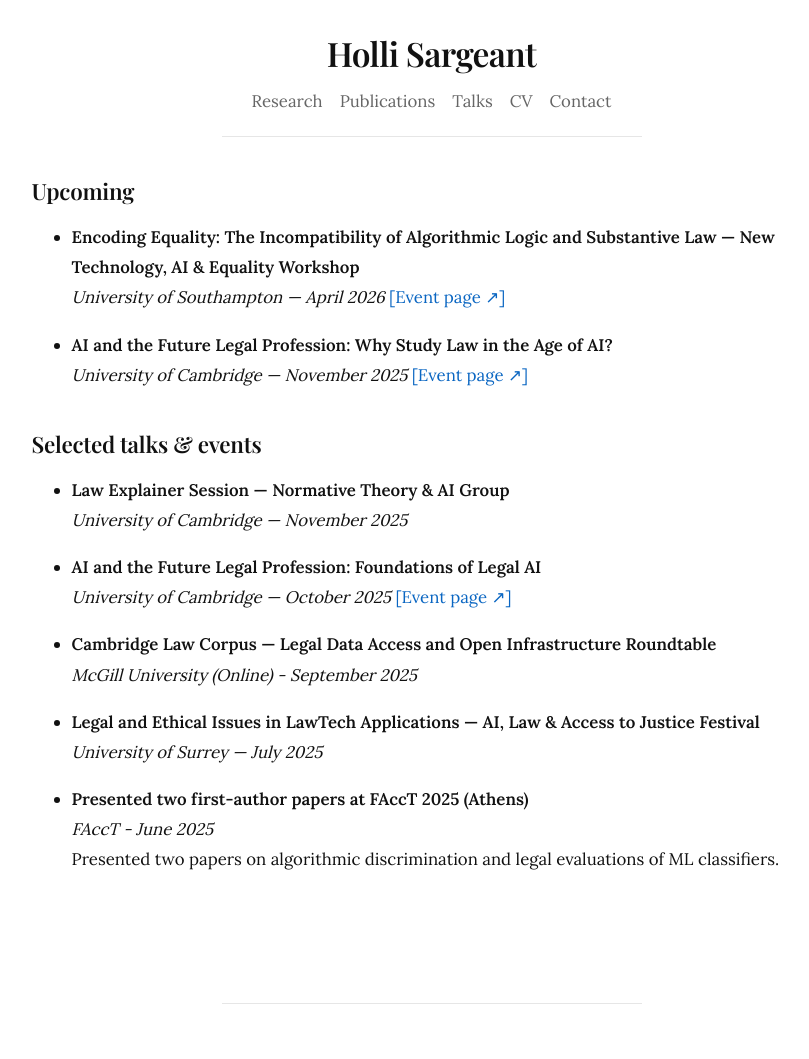
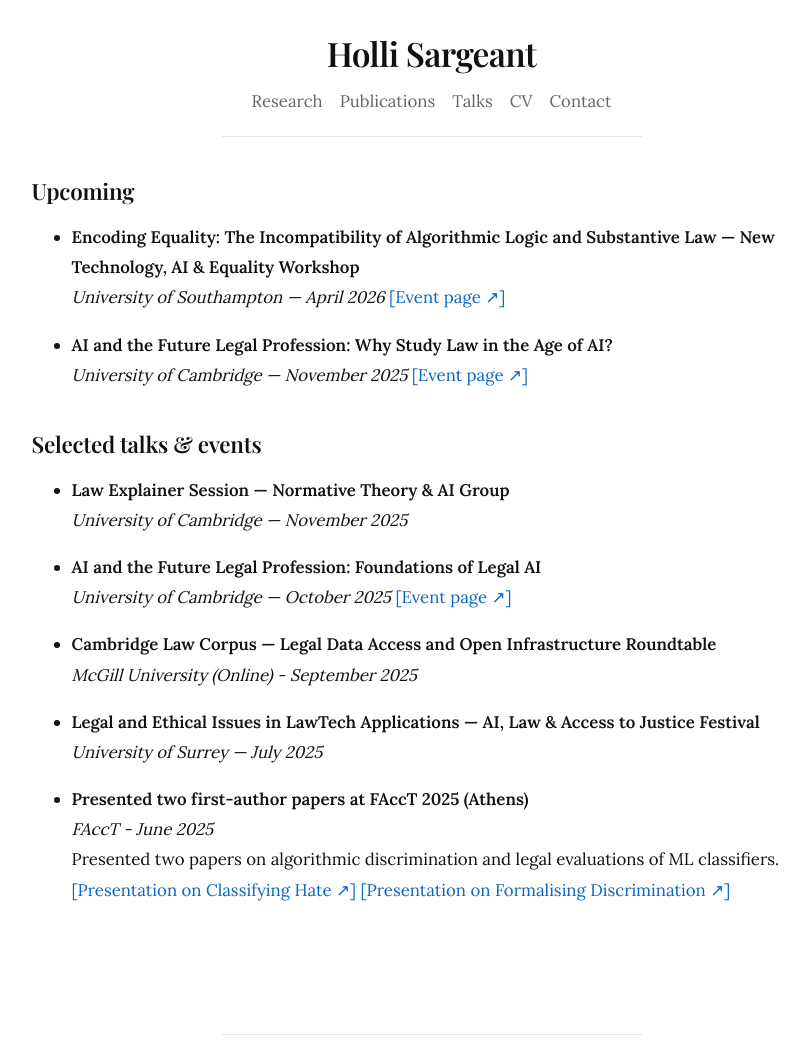
Before and after one commit to hollisargeant/hollisargeant.github.io, a Jekyll site: the page built from talks.md, in a window 1280 px wide. Shown: the whole page, without its empty margins (201-1010 px from the left). Built offline with Jekyll 4.4.1, drawn with Linux system fonts in a browser that asks for light colours; before the commit the page ends 1028 px from its top, so only the background shows below that.

Commit message:
Update talks.md

```diff
--- a/talks.md
+++ b/talks.md
@@ -44,3 +44,4 @@ permalink: /talks/
 - **Presented two first-author papers at FAccT 2025 (Athens)**
   *FAccT - June 2025*
   Presented two papers on algorithmic discrimination and legal evaluations of ML classifiers.
+  [[Presentation on Classifying Hate ↗︎]](https://youtu.be/iTlBDnqURcY?si=0RztC3HSPCRXH8G-) [[Presentation on Formalising Discrimination ↗︎]](https://youtu.be/UAtJCRvom1s?si=8ucVNRkpTnHtjDtW)
```
